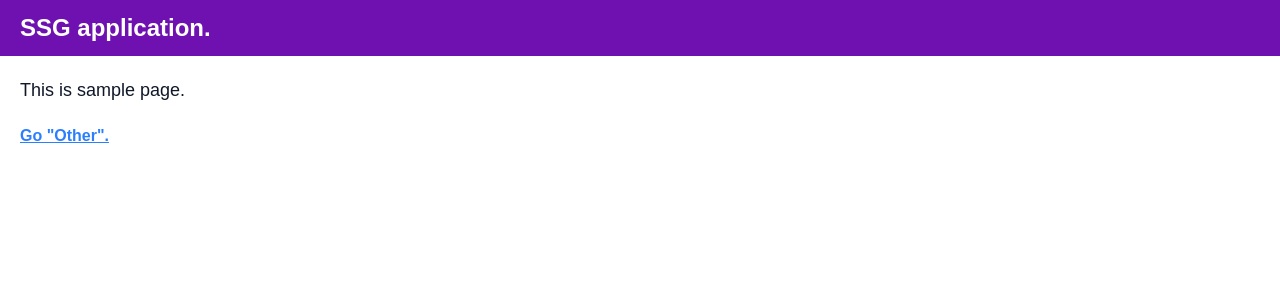
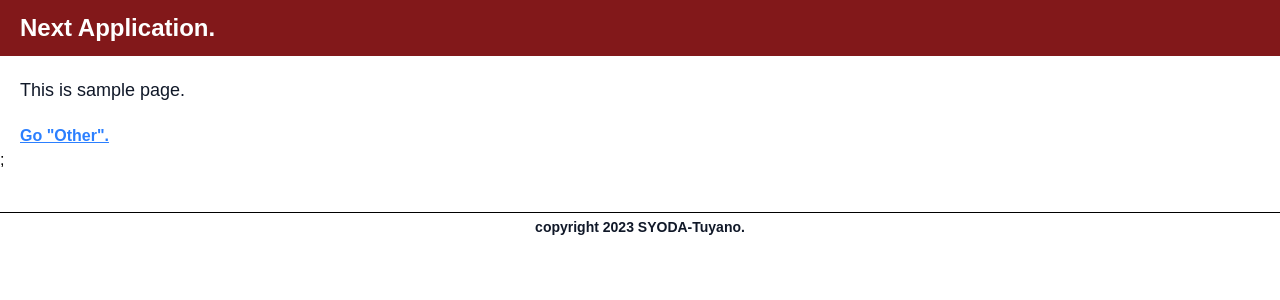
Before and after one commit to Itoyama424/nextjs_page_router, a Next.js app: page / in a window 1280 px wide. Shown: the top 300 px of the page. Built offline with nearby package versions, Linux system fonts and the light colour scheme.

Commit message:
page方式のレイアウト

```diff
--- a/src/pages/_app.tsx
+++ b/src/pages/_app.tsx
@@ -1,6 +1,14 @@
 import "@/styles/globals.css";
 import type { AppProps } from "next/app";
+import { Component } from "react";
+import Lyout from './layout'
 
+// 引数で渡されたComponentとpagePropsというものを使い
+// Component {...pagePropes}という風に、呼び出されるページのコンポーネントとプロパティが渡される
 export default function App({ Component, pageProps }: AppProps) {
-  return <Component {...pageProps} />;
+  return(
+    <Lyout>
+    <Component {...pageProps} />;
+    </Lyout>
+  )
 }
--- a/src/pages/index.tsx
+++ b/src/pages/index.tsx
@@ -1,11 +1,11 @@
-import Image from "next/image";
 import { Inter } from "next/font/google";
 import Link from 'next/link'
+
+const inter = Inter({ subsets:['latin']})
 
 export default function Home() {
   return (
     <main>
-      <h1>SSG application.</h1>
       <p>This is sample page.</p>
       <div><Link href="/other">Go "Other".</Link></div>
     </main>
--- /dev/null
+++ b/src/pages/layout.tsx
@@ -0,0 +1,15 @@
+interface LayoutInterface {
+    children : React.ReactNode;
+}
+
+
+export default function Layout({ children } : LayoutInterface) {
+    return (
+        <>
+            <h1 className="header">Next Application.</h1>
+            <main>{children}</main>
+            <hr className="footer" />
+            <p className="footer">copyright 2023 SYODA-Tuyano.</p>
+        </>
+    )
+}
--- a/src/styles/globals.css
+++ b/src/styles/globals.css
@@ -17,6 +17,19 @@ p {
 a {
   @apply m-5 font-bold text-blue-500 underline;
 }
+
+h1.header {
+  @apply text-2xl font-bold m-0 mb-5 px-5 py-3 text-white bg-red-900;
+}
+
+hr.footer {
+  @apply mt-10 mb-1 p-0;
+}
+
+p.footer {
+  @apply m-0 text-center text-sm font-bold;
+}
+
 @theme inline {
   --color-background: var(--background);
   --color-foreground: var(--foreground);
```
